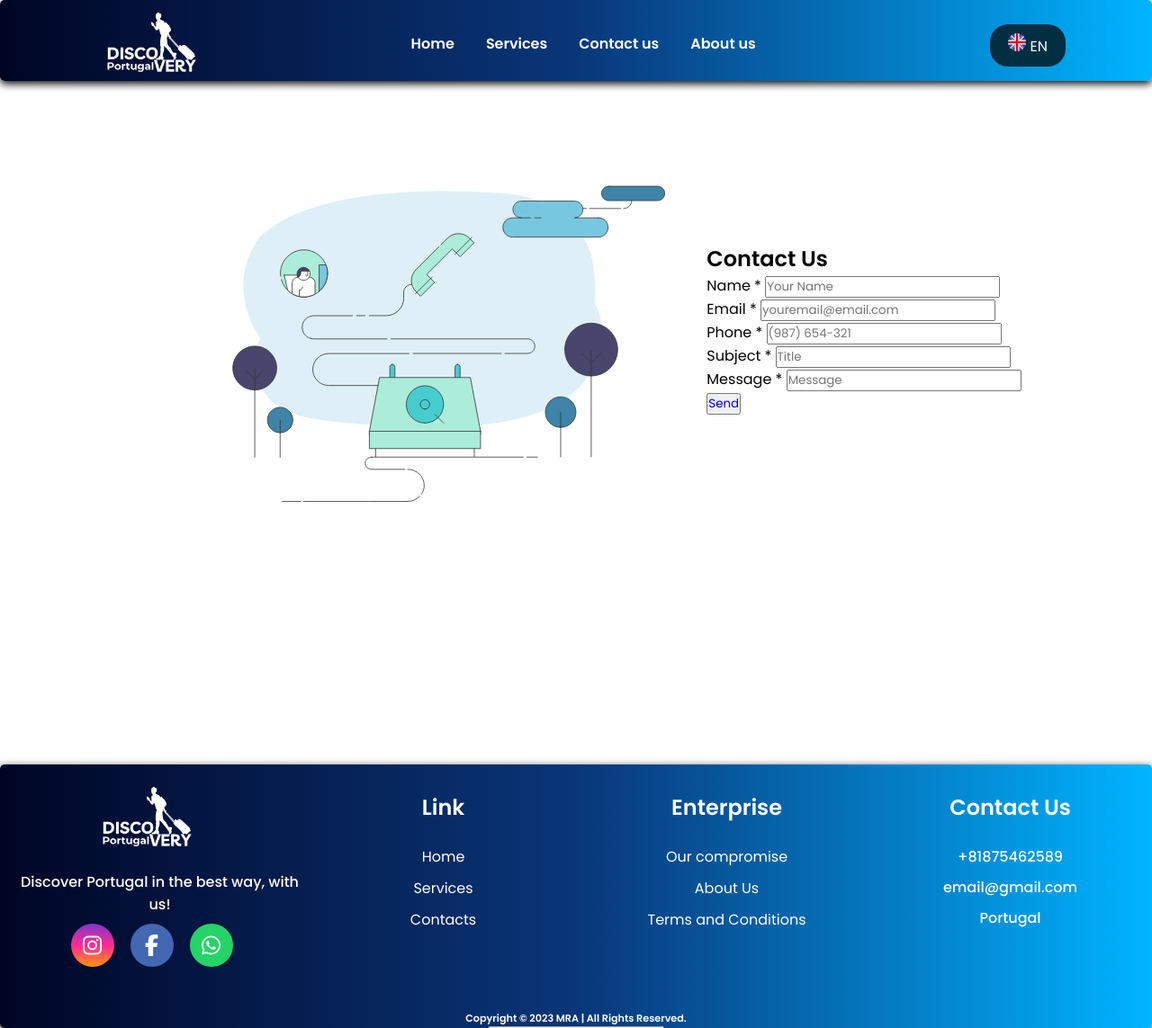
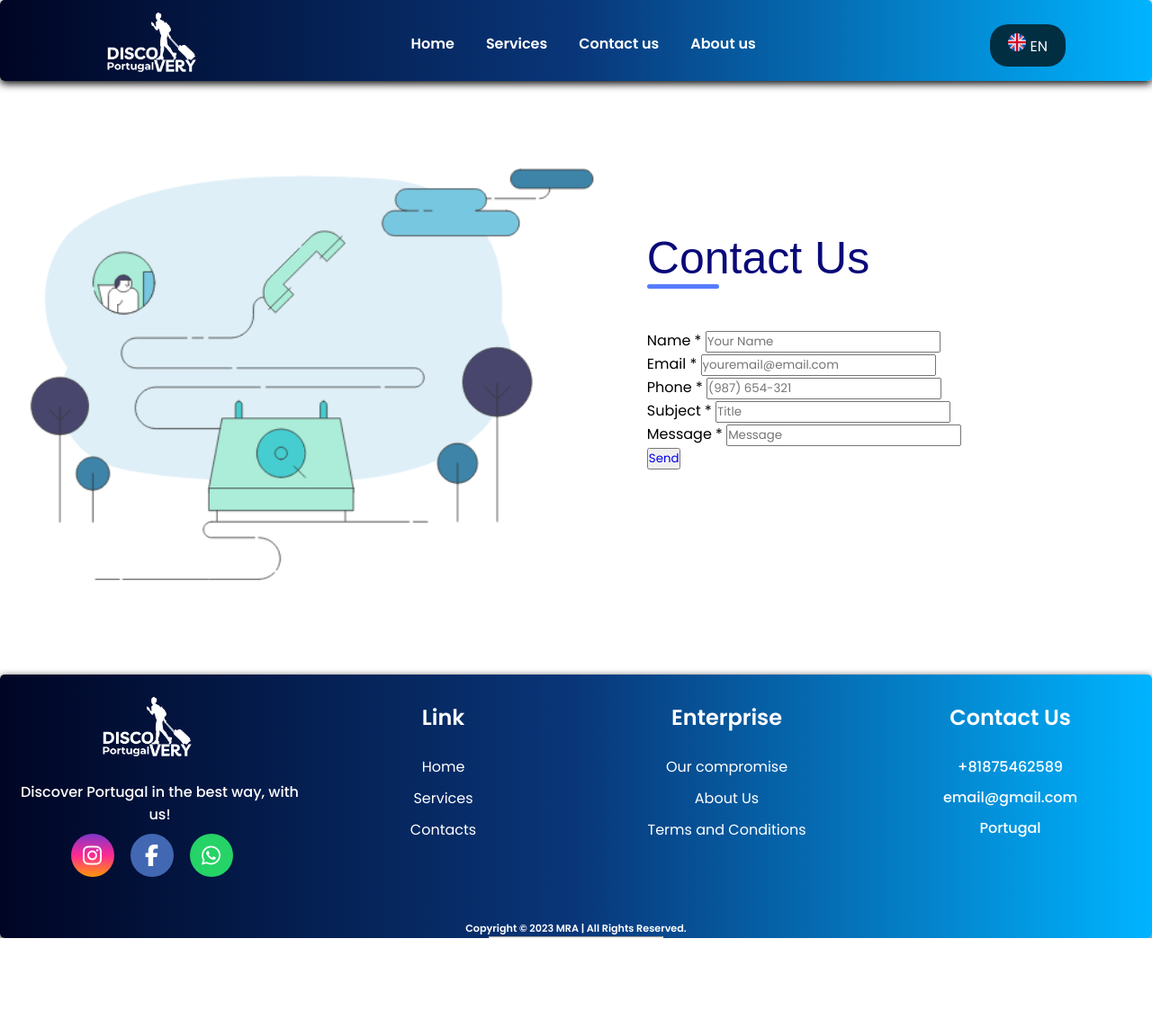
Before and after one commit to MRA-Web/dscovery-portugal, a PHP site: page /contact_us.html in a window 1280 px wide. Shown: the whole page at 90% size. After the commit the page ends 1043 px from the top, so only its background shows below. Run offline with PHP 8.4, Linux system fonts and the light colour scheme.

Commit message:
upload page contact_us test

```diff
--- a/site/contact_us.html
+++ b/site/contact_us.html
@@ -126,7 +126,7 @@
 
     </header>
 
-      <section class="contact-content">
+      <div class="contact-content">
         <div class="contact-img-content">
             <img src="assets/images/contact_images/contact_img.png">
         </div>
@@ -173,7 +173,7 @@
               </div>
 
             </form>
-        </section>
+          </div>
 
        <!-- FOOTER by RodrigoKingAlbuquerque -->
 
--- a/site/style.css
+++ b/site/style.css
@@ -267,12 +267,10 @@ section{
     padding: 5px 10%;
     overflow: hidden;
 }
-.home{
-    display: grid;
-    grid-template-columns: repeat(2, 1fr);
-    grid-gap: 1.5rem;
+/* .home{
 
-}
+
+} */
 .home-img img{
     max-width: 100%;
     width: 600px;
@@ -426,18 +424,42 @@ margin: 0.5rem 0 1.5rem;
 
     /* CONTACT PAGE CONTENT */
     .contact-content{
-        /* padding: none; */
-       min-height: 90vh;
+        min-height: 90vh;
+        display: flex;
+        justify-content: center;
+        align-items: center;
+        padding-top: 30px;
+    }
+    .contact-img-content{
+        margin-left: -250px;
+        zoom: 130%;
         display: flex;
         justify-content: center;
         align-items: center;
     }
-    .contact-img-content{
+    .form-header{
+        margin-bottom: 50px;
 
     }
+    .form-header h1{
+        font-family: trattatello, fantasy;
+        font-size: 50px;
+        font-weight: lighter;
+        color: #090979;
+    }
+    .form-header h1::after {
+        content: '';
+        display: block;
+        width: 5rem;
+        height: 0.3rem;
+        background-color:#557dff;
+        margin: 0 auto;
+        position: absolute;
+        border-radius: 10px;
+    }
+
     /* FOOTER CONTENT */
     footer{
-        margin-top: 120px;
         text-align: center;
         background: rgb(0,5,36);
         background: linear-gradient(90deg, rgba(0,5,36,1) 0%, rgba(9,54,121,1) 50%, rgba(0,180,255,1) 100%);
```
